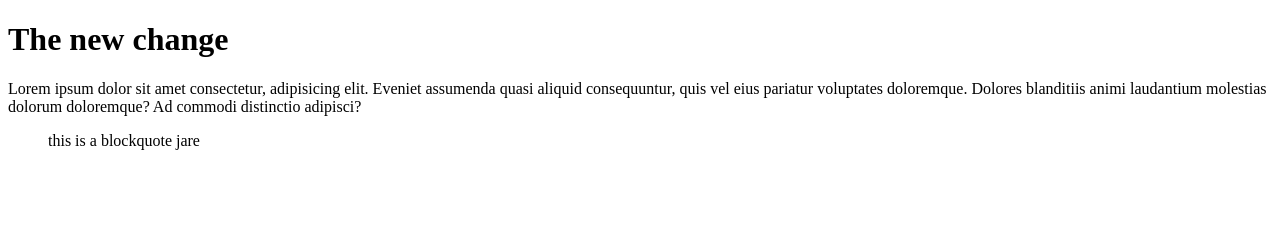
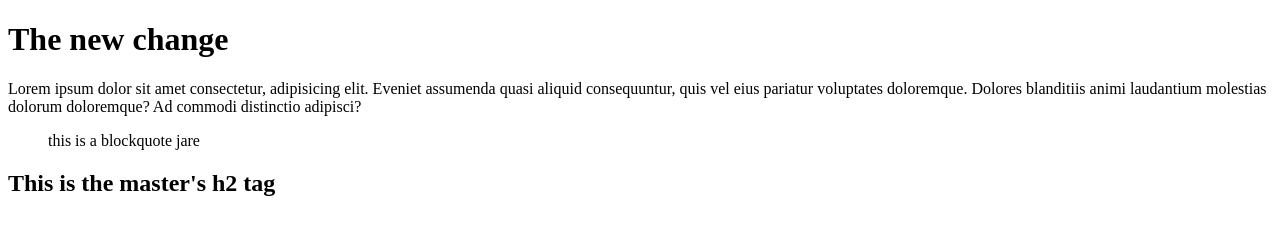
Before and after one commit to olaonipekun/edemistudio, a plain HTML site: page index.html in a window 1280 px wide. Drawn offline with Linux system fonts and the light colour scheme.

Commit message:
add a h2 tag

```diff
--- a/index.html
+++ b/index.html
@@ -11,8 +11,8 @@
     <p>Lorem ipsum dolor sit amet consectetur,
        adipisicing elit. Eveniet assumenda quasi aliquid consequuntur, quis vel eius pariatur voluptates doloremque.
        Dolores blanditiis animi laudantium molestias dolorum doloremque? Ad commodi distinctio adipisci?</p>
-       <blockquote> this is a blockquote jare </blockquote>
-
+    <blockquote> this is a blockquote jare </blockquote>
+    <h2> This is the master's h2 tag </h2>
 
     <script src="index.js"></script>
     <script src="feature-2.js"></script>
```
